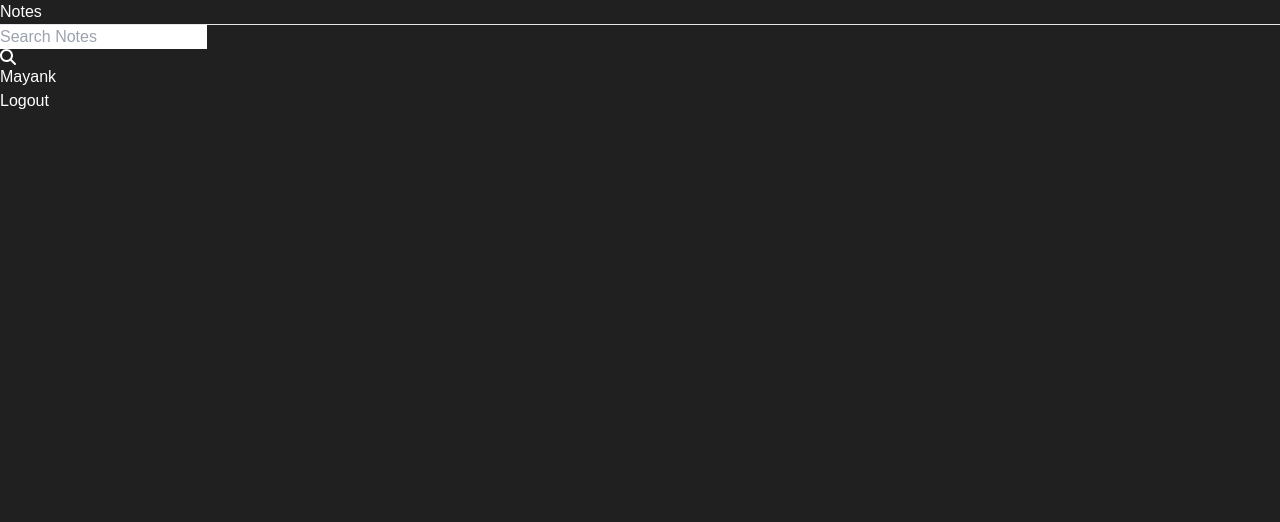
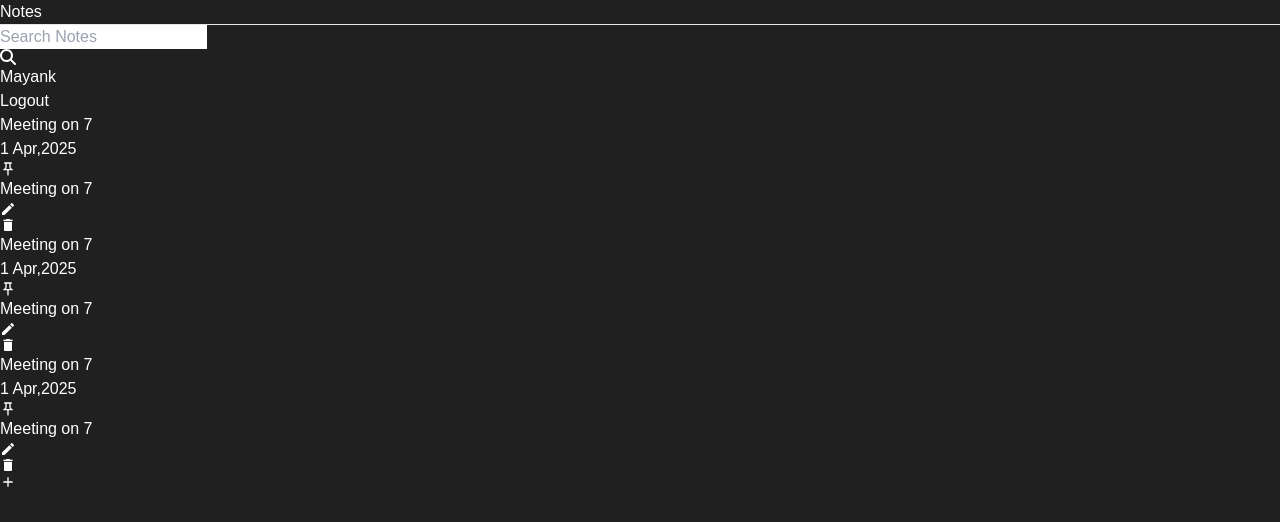
Before and after one commit to Mayank6387/Notes-App, a React (Vite) app in the folder frontend/notes-app/: page /dashboard in a window 1280 px wide. Shown: the top 522 px of the page. Built offline with nearby package versions, Linux system fonts and the light colour scheme; a web font is replaced by a local one.

Commit message:
FrontEnd Completed

```diff
--- a/frontend/notes-app/package.json
+++ b/frontend/notes-app/package.json
@@ -10,9 +10,11 @@
     "preview": "vite preview"
   },
   "dependencies": {
+    "modal": "^1.2.0",
     "react": "^18.3.1",
     "react-dom": "^18.3.1",
     "react-icons": "^5.3.0",
+    "react-modal": "^3.16.1",
     "react-router-dom": "^6.26.1"
   },
   "devDependencies": {
--- /dev/null
+++ b/frontend/notes-app/src/components/Cards/NoteCard.jsx
@@ -0,0 +1,41 @@
+import { MdOutlinePushPin } from "react-icons/md";
+
+
+import { MdCreate,MdDelete } from "react-icons/md"
+const NoteCard = ({
+    title,
+    date,
+    content,
+    isPinned,
+    onEdit,
+    onDelete,
+    onPinNote
+}) => {
+  return (
+    <div className="border border-gray-700 rounded p-4 bg-transparent hover:shadow-xl transition-all ease-in-out mt-4">
+        <div className="flex items-center justify-between">
+            <div>
+                <h6 className="text-sm font-medium">{title}</h6>
+                <span className="text-xs text-slate-500">{date}</span>
+            </div>
+
+            <MdOutlinePushPin className={`text-xl text-slate-300 cursor-pointer hover:text-blue-500 ${isPinned?'text-blue-500':'text-gray-500'}`}
+            onClick={onPinNote}/>
+        </div>
+
+        <p className="text-xs text-slate-600 mt-2">{content?.slice(0,60)}</p>
+        <div className="flex items-center justify-between mt-2">
+            <div className="flex items-center gap-2">
+                <MdCreate
+                className=" hover:text-green-600"
+                onClick={onEdit}/>
+                <MdDelete
+                className="text-xl text-slate-300 cursor-pointer  hover:text-red-500"
+                onClick={onDelete}/>
+            </div>
+        </div>
+    </div>
+  )
+}
+
+export default NoteCard
--- a/frontend/notes-app/src/components/Navbar.jsx
+++ b/frontend/notes-app/src/components/Navbar.jsx
@@ -23,8 +23,8 @@ export const Navbar = () => {
             <hr className="w-full mt-1 border-blue-500 my-4 border-t-2"/>
         </h2>
         <SearchBar value={searchQuery}
-        onChange={({target})=>{
-          setSearchQuery(target.value)
+        onChange={(e)=>{
+          setSearchQuery(e.target.value)
         }}
         handleSearch={handleSearch}
         onClearSearch={onClearSearch}/>
--- /dev/null
+++ b/frontend/notes-app/src/pages/Home/AddEditNotes.jsx
@@ -0,0 +1,58 @@
+import { useState } from "react"
+import { MdClose } from "react-icons/md";
+
+const AddEditNotes = ({noteData,type,onClose}) => {
+
+  const [content,setContent]=useState("");
+  const [title,setTitle]=useState("");
+  const [error,setError]=useState(null);
+
+  const addNewNote=async()=>{}
+  const editNote=async()=>{}
+
+  const handleAddNote=()=>{
+
+    if(!title){
+      setError("Enter the title");
+      return;
+    }
+    if(!content){
+      setError("Enter the content")
+      return;
+    }
+    if(type=="edit"){
+      editNote();
+    }else{
+      addNewNote();
+    }
+    setError("");
+  }
+
+  return (
+    <div className="relative">
+      <button className="w-10 h-10 rounded-full flex items-center justify-center absolute -top-3 -right-3 hover:bg-gray-600" onClick={onClose}>
+        <MdClose className="text-xl text-white"/>
+      </button>
+      <div className='flex flex-col gap-2'>
+        <label className='input-label'>TITLE</label>
+        <input type="text"
+        className='text-2xl  bg-transparent outline-none'
+        placeholder='Title' onChange={(e)=>{setTitle(e.target.value)}} />
+      </div>
+
+      <div className='flex flex-col gap-2 mt-4'>
+        <label className='input-label'>Content</label>
+        <textarea type="text"
+        className='text-sm outline-none bg-transparent p-2 rounded-md'
+        placeholder='Content'
+        onChange={(e)=>{setContent(e.target.value)}}
+        rows={10}>
+        </textarea>
+      </div>
+      {error && <p className="text-red-500 text-xs pt-4">{error}</p>}
+      <button className='bg-blue-500 w-full text-sm my-1 font-medium mt-5 p-2 rounded-md' onClick={handleAddNote}>ADD</button>
+    </div>
+  )
+}
+
+export default AddEditNotes
--- a/frontend/notes-app/src/pages/Home/Home.jsx
+++ b/frontend/notes-app/src/pages/Home/Home.jsx
@@ -1,9 +1,68 @@
+import NoteCard from "../../components/Cards/NoteCard"
 import { Navbar } from "../../components/Navbar"
+import {MdAdd} from "react-icons/md"
+import AddEditNotes from "./AddEditNotes"
+import { useState } from "react"
+import ReactModal from "react-modal"
 
 const Home = () => {
+  const [openAddEditModal,setOpenAddEditModal]=useState({
+    isShown:false,
+    type:"add",
+    data:null
+  })
   return (
     <>
     <Navbar/>
+    <div className="container mx-auto">
+     <div className="grid grid-flow-col mt-4 gap-4 p-2">
+       <NoteCard
+      title="Meeting on 7"
+      date="1 Apr,2025"
+      content="Meeting on 7"
+      isPinned={true}
+      onEdit={()=>{}}
+      onDelete={()=>{}}
+      onPinNote={()=>{}}
+      />
+      <NoteCard
+      title="Meeting on 7"
+      date="1 Apr,2025"
+      content="Meeting on 7"
+      isPinned={true}
+      onEdit={()=>{}}
+      onDelete={()=>{}}
+      onPinNote={()=>{}}
+      />
+      <NoteCard
+      title="Meeting on 7"
+      date="1 Apr,2025"
+      content="Meeting on 7"
+      isPinned={true}
+      onEdit={()=>{}}
+      onDelete={()=>{}}
+      onPinNote={()=>{}}
+      />
+      </div>
+    </div>
+    <button className="w-16 h-16 flex items-center justify-center rounded-2xl bg-blue-500 hover:bg-green-500 absolute right-10 bottom-10" onClick={()=>{setOpenAddEditModal({isShown:true,type:"add",data:null})}}>
+      <MdAdd className="text-[32px] text-white"/>
+    </button>
+
+    <ReactModal
+       isOpen={openAddEditModal.isShown}
+       onRequestClose={()=>{}}
+       style={{
+        overlay:{
+          backgroundColor:"rgb(0,0,0,0,2)",
+        },
+      }}
+      contentLabel=""
+      className="w-[40%] max-h-3/4 bg-gray-700 rounded-md mx-auto mt-14 p-5">
+    <AddEditNotes
+    type={openAddEditModal.type}
+    noteData={openAddEditModal.data} onClose={()=>{setOpenAddEditModal({isShown:false,type:"add",data:null})}}></AddEditNotes>
+    </ReactModal>
     </>
   )
 }
--- a/frontend/notes-app/src/pages/Login/Login.jsx
+++ b/frontend/notes-app/src/pages/Login/Login.jsx
@@ -33,6 +33,8 @@ const Login = () => {
     <div className="w-96 border border-gray-700 rounded px-7 py-10">
       <form onSubmit={handleLogin}>
         <h4 className="text-2xl mb-7">Login</h4>
+
+
         <input type="text" placeholder="Email" value={email} onChange={(e)=>setEmail(e.target.value)} className="w-full text-sm bg-transparent  border-gray-700 border-[1px] px-5 py-3 rounded-md outline-none mb-4"/>
 
         <PasswordInput value={password} onChange={(e)=>setPassword(e.target.value) }></PasswordInput>
```
Also changed, not shown: 1 other file (tests, documents, lock files or other folders).
